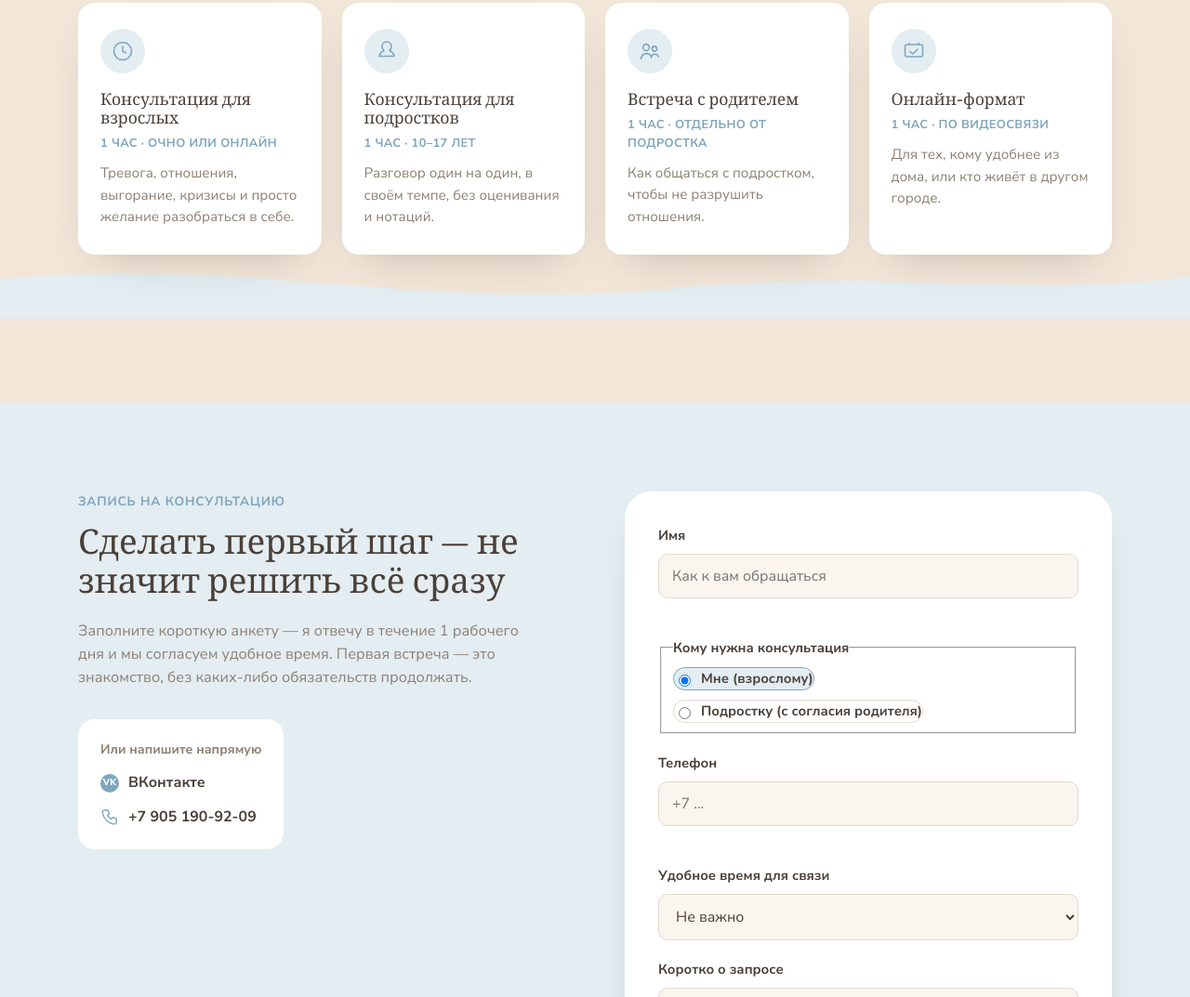
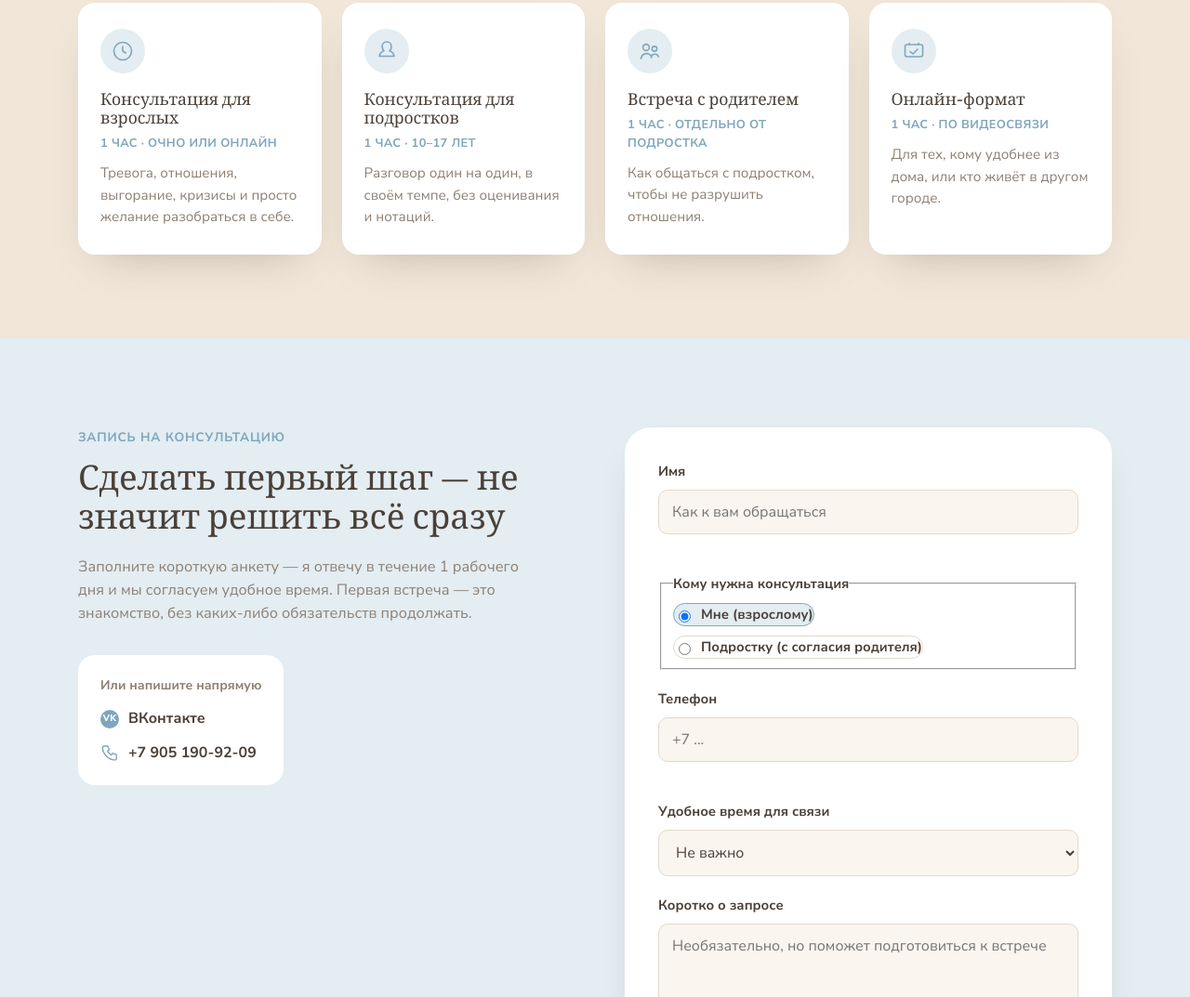
Before and after one commit to PublicSd/Psihology-site, a plain HTML site: page index.html in a window 1280 px wide. Shown: the part 2168-3241 px from the top of the page at 93% size. Drawn offline with Linux system fonts and the light colour scheme.

Commit message:
Убрана полоса в категориях консультаций

```diff
--- a/index.html
+++ b/index.html
@@ -430,18 +430,6 @@
             </article>
           </div>
         </div>
-
-        <svg
-          class="divider"
-          viewBox="0 0 1440 100"
-          preserveAspectRatio="none"
-          aria-hidden="true"
-        >
-          <path
-            d="M0,40 C260,0 520,90 800,55 C1080,20 1220,70 1440,35 L1440,100 L0,100 Z"
-            style="fill: var(--color-blue-pale)"
-          />
-        </svg>
       </section>
 
       <!-- ================= BOOKING ================= -->
```
